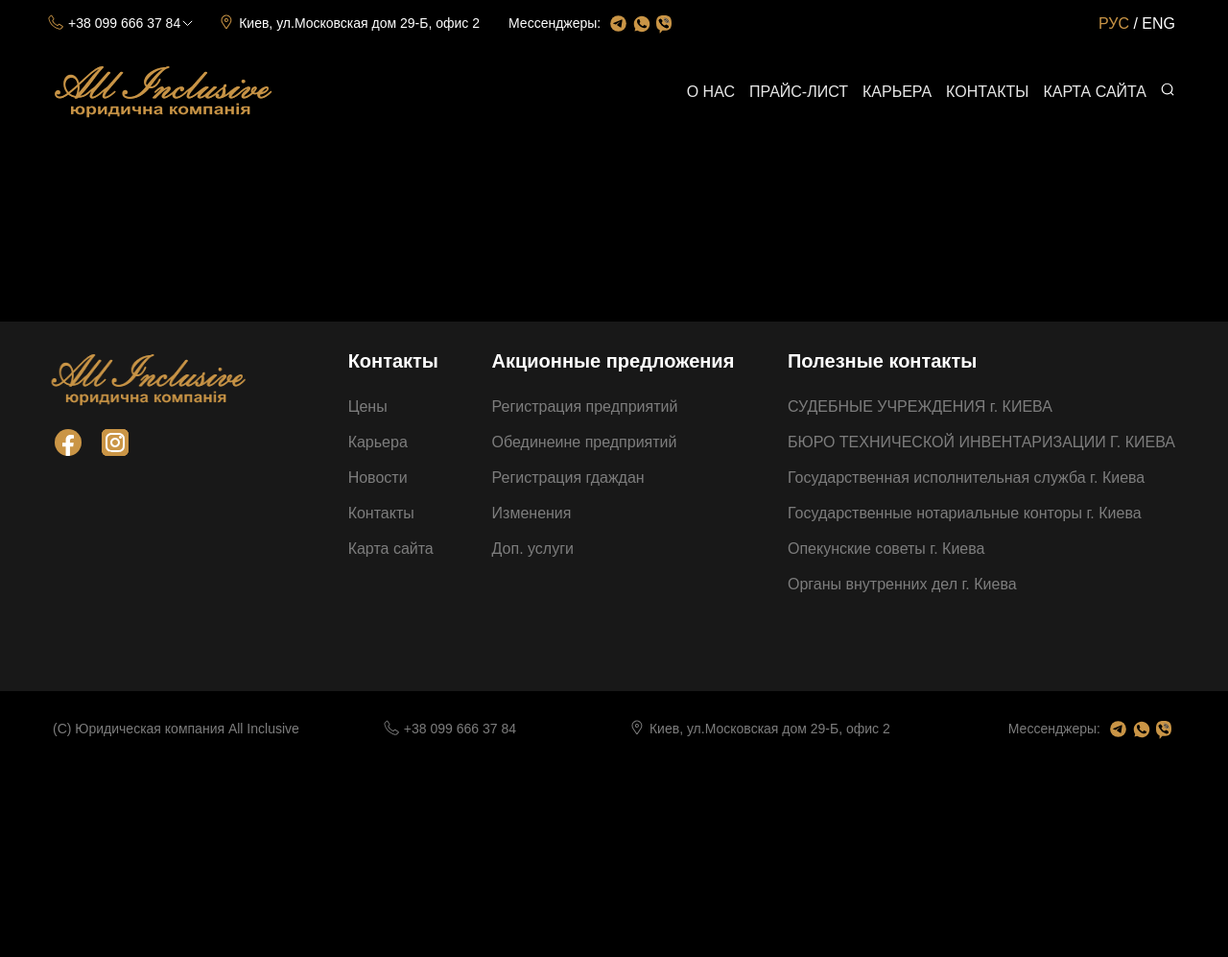
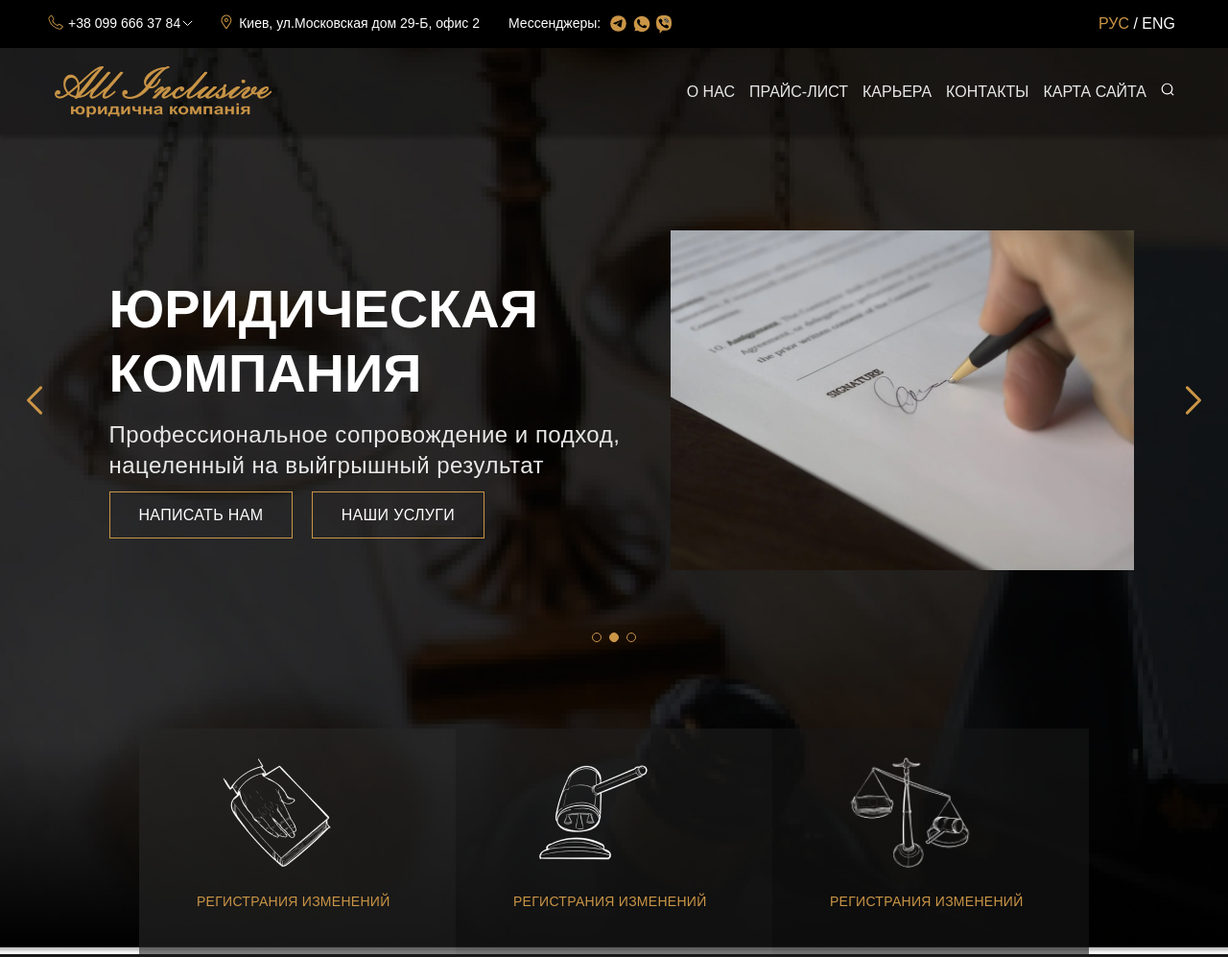
Before and after one commit to IlyaKvitkovskyi/All-Inclusive, a website: page app/index.html in a window 1280 px wide. Shown: the top 997 px of the page at 96% size. Before the commit the page ends 800 px from the top, so only its background shows below. Drawn offline with nearby package versions, Linux system fonts and the light colour scheme; files that its build step writes are made by us from their sources.

Commit message:
added intro

```diff
--- a/app/index.html
+++ b/app/index.html
@@ -88,7 +88,51 @@
       <main class="main">
         <!-- Intro -->
         <section class="intro">
+          <div class="container">
+            <div class="slider-wrapper">
+              <ul class="slider-intro">
+                <li class="slider-intro__item">
+                  <div class="slider-intro__content">
+                    <div class="title">ЮРИДИЧЕСКАЯ КОМПАНИЯ</div>
+                    <div class="text">
+                      Профессиональное сопровождение и подход, нацеленный на выйгрышный результат
+                    </div>
+                    <div class="btns">
+                      <a class="btn" href="#">НАПИСАТЬ НАМ</a>
+                      <a class="btn" href="#">НАШИ УСЛУГИ</a>
+                    </div>
+                  </div>
 
+                  <div class="slider-intro__img">
+                    <img src="images/slider-img.jpg" alt="slider-img" />
+                  </div>
+                </li>
+              </ul>
+              <a class="btn-intro btn-intro--prev" href="#"></a>
+              <a class="btn-intro btn-intro--next" href="#"></a>
+            </div>
+
+            <ul class="dots">
+              <li class="dots__item"></li>
+              <li class="dots__item dots__item--active"></li>
+              <li class="dots__item"></li>
+            </ul>
+
+            <div class="register-changes">
+              <div class="register-changes__item">
+                <img class="register-changes__img"  src="images/intro-bottom1.png" alt="" />
+                <div class="register-changes__text">РЕГИСТРАНИЯ ИЗМЕНЕНИЙ</div>
+              </div>
+              <div class="register-changes__item register-changes__item--second">
+                <img class="register-changes__img" src="images/intro-bottom2.png" alt="" />
+                <div class="register-changes__text">РЕГИСТРАНИЯ ИЗМЕНЕНИЙ</div>
+              </div>
+              <div class="register-changes__item register-changes__item--third">
+                <img class="register-changes__img" src="images/intro-bottom3.png" alt="" />
+                <div class="register-changes__text">РЕГИСТРАНИЯ ИЗМЕНЕНИЙ</div>
+              </div>
+            </div>
+          </div>
         </section>
         <!-- /.Intro -->
       </main>
@@ -246,7 +290,9 @@
                 class="social-link footer-bottom__link"
                 href="https://www.google.com/maps/place/29B,+%D0%B2%D1%83%D0%BB%D0%B8%D1%86%D1%8F+%D0%9C%D0%BE%D1%81%D0%BA%D0%BE%D0%B2%D1%81%D1%8C%D0%BA%D0%B0,+29%D0%91,+2,+%D0%9A%D0%B8%D1%97%D0%B2,+01010/data=!4m2!3m1!1s0x40d4cfa795c8cba7:0x7eba55e39ab8a95c?sa=X&ved=2ahUKEwigmYOl3ZX2AhVo-ioKHYIIDG0Q8gF6BAgSEAE"
               >
-                <span class="social-address footer-address">Киев, ул.Московская дом 29-Б, офис 2</span>
+                <span class="social-address footer-address"
+                  >Киев, ул.Московская дом 29-Б, офис 2</span
+                >
               </a>
             </li>
 
--- a/app/scss/_global.scss
+++ b/app/scss/_global.scss
@@ -23,6 +23,49 @@ body {
   min-height: 100vh;
 }
 
+.dots {
+  display: flex;
+  justify-content: center;
+  padding: 0;
+  margin: 0;
+  list-style: none;
+
+  &__item {
+    width: 10px;
+    height: 10px;
+    border: 1px solid #ca9546;
+    border-radius: 50%;
+
+    &--active {
+      background-color: #ca9546;
+    }
+
+    & + & {
+      margin-left: 8px;
+    }
+  }
+}
+
+.btn {
+  padding: 15px 30px 15px 30px;
+  border: 1px solid #ca9546;
+  color: #fff;
+  font-size: 16px;
+  line-height: 21px;
+  letter-spacing: 0.02em;
+  color: #ffffff;
+  @extend %roboto-500;
+  transition: .2s linear;
+
+  &:hover {
+    background-color: #CA9546;
+  }
+}
+
+.btn + .btn {
+  margin-left: 15px;
+}
+
 .footer {
   margin-top: auto;
 }
--- a/app/scss/style.scss
+++ b/app/scss/style.scss
@@ -91,7 +91,9 @@
   display: flex;
   align-items: center;
   height: 90px;
+  background: rgba(0, 0, 0, 0.3);
   box-shadow: 0 4px 4px rgba(#000, 0.25);
+  z-index: 1;
 }
 
 .header__inner {
@@ -126,6 +128,113 @@
 }
 // /.HEADER
 
+
+// INTRO
+.intro {
+  padding-top: 190px;
+  margin-top: -90px;
+  background-image: url('../images/bg.jpg');
+  background-repeat: no-repeat;
+  background-size: cover;
+  background-color: #fff;
+  min-height: 100vh;
+
+  .slider-wrapper {
+    position: relative;
+    margin-bottom: 65px;
+  }
+
+  .slider-intro__item {
+    display: flex;
+    align-items: center;
+  }
+
+  .slider-intro__img {
+    flex-basis: 45%;
+  }
+
+  .slider-intro__content {
+    flex-basis: 50%;
+  }
+
+  .slider-intro__content {
+    margin-left: 5%;
+
+    .title {
+      font-size: 56px;
+      line-height: 67px;
+      color: #ffffff;
+      @extend %roboto-700;
+      margin-bottom: 15px;
+    }
+
+    .text {
+      font-size: 24px;
+      line-height: 32px;
+      letter-spacing: 0.02em;
+      color: #e8e8e8;
+      @extend %roboto-400;
+      margin-bottom: 25px;
+    }
+  }
+
+  .dots {
+    margin-bottom: 90px;
+  }
+
+  .btn-intro {
+    position: absolute;
+    top: 50%;
+    display: block;
+    width: 33px;
+    height: 45px;
+    background: url('../images/arrow-left.svg') no-repeat 50% 50%;
+
+    &--prev {
+      transform: translateY(-50%);
+      right: 100%;
+    }
+
+    &--next {
+      left: 100%;
+      transform: translateY(-50%) rotate(180deg);
+    }
+  }
+
+  .register-changes {
+    display: flex;
+    justify-content: center;
+
+    &__img {
+      width: 167px;
+      height: 167px;
+      display: block;
+    }
+
+    &__item {
+      width: 330px;
+      height: 235px;
+      background: rgba(39, 39, 39, 0.6);
+      padding: 4px 60px 40px 60px;
+
+      &--second {
+        background: rgba(29, 29, 29, 0.6);
+      }
+
+      &--third {
+        background: rgba(22, 22, 22, 0.6);
+      }
+    }
+
+    &__text {
+      font-size: 14px;
+      line-height: 19px;
+      letter-spacing: 0.02em;
+      color: #ca9546;
+    }
+  }
+}
+// /.INTRO
 
 // FOOTER
 .footer {
@@ -170,7 +279,7 @@
 
   &:hover {
     text-decoration: underline;
-    transition: .2s linear;
+    transition: 0.2s linear;
   }
 }
 
```
Also changed, not shown: app/images/arrow-left.svg (added), app/images/arrow-right.svg (added), app/images/intro-bottom1.png (added), app/images/intro-bottom2.png (added), app/images/intro-bottom3.png (added), app/images/slider-img.jpg (added).
